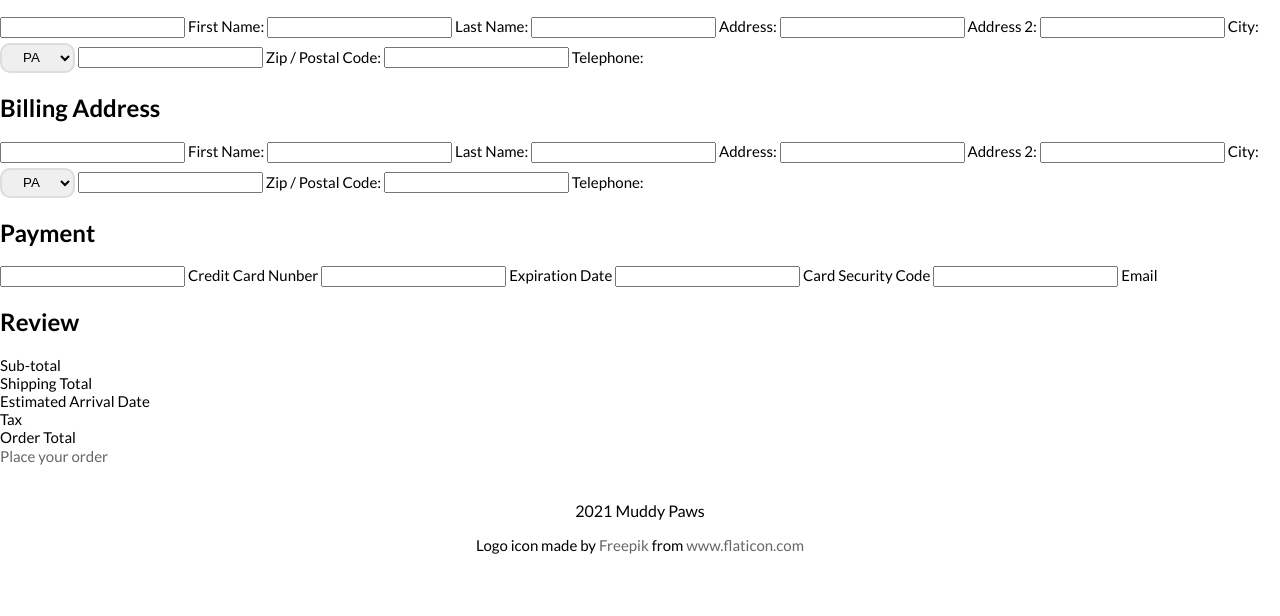
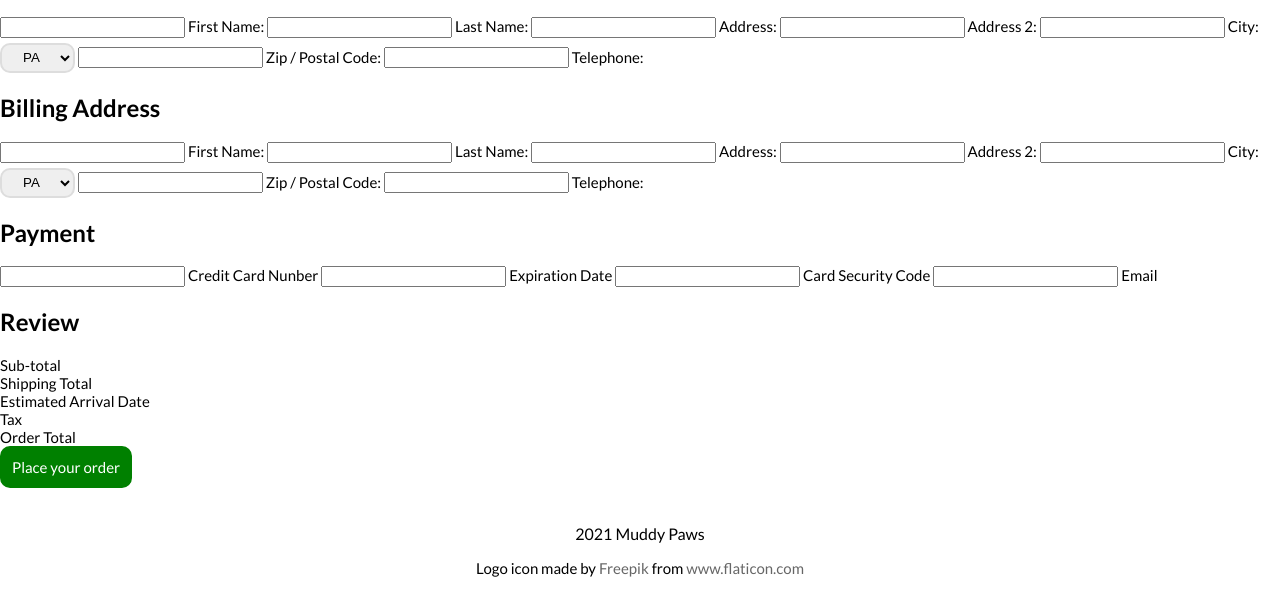
Before and after one commit to sophiaperson/pui_homework6a, a plain HTML site: page checkout.html in a window 1280 px wide. Shown: the part 232-848 px from the top of the page. Drawn offline with Linux system fonts and the light colour scheme.

Commit message:
styled buttons on checkout page

```diff
--- a/checkout.html
+++ b/checkout.html
@@ -122,7 +122,7 @@
     <div>Tax</div>
     <div>Order Total</div>
 
-    <a href="receipt.html">Place your order</a>
+    <a id="place-order-button" href="receipt.html">Place your order</a>
 
     <footer>
       <p>2021 Muddy Paws</p>
--- a/style.css
+++ b/style.css
@@ -629,6 +629,22 @@ button:hover {
   color: green;
 }
 
+#place-order-button {
+  font-size: 15px;
+  background-color: green;
+  color: white;
+  border: 2px solid green;
+  border-radius: 10px;
+  position: relative;
+  right: 0px;
+  padding: 10px;
+}
+
+#proceed-order-button:hover {
+  background-color: white;
+  color: green;
+}
+
 #close {
   position: absolute;
   top: 0;
```
